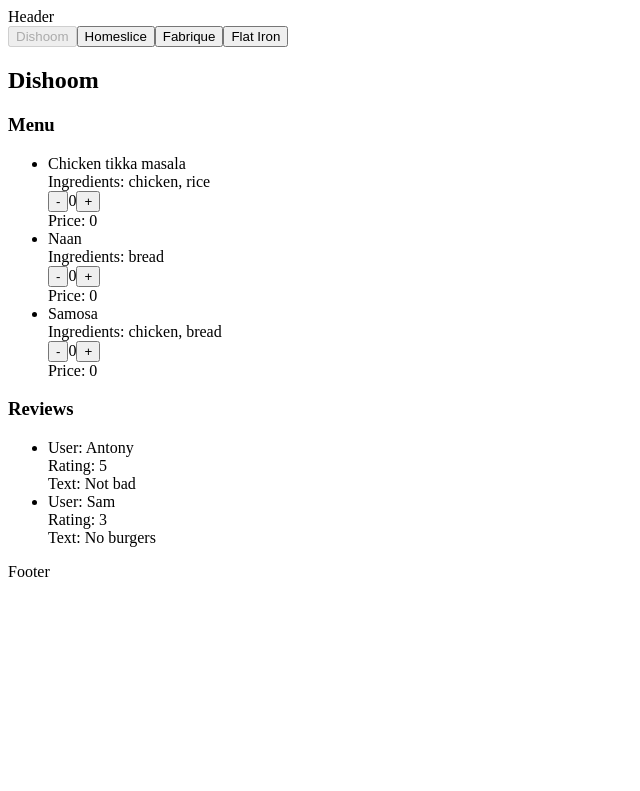
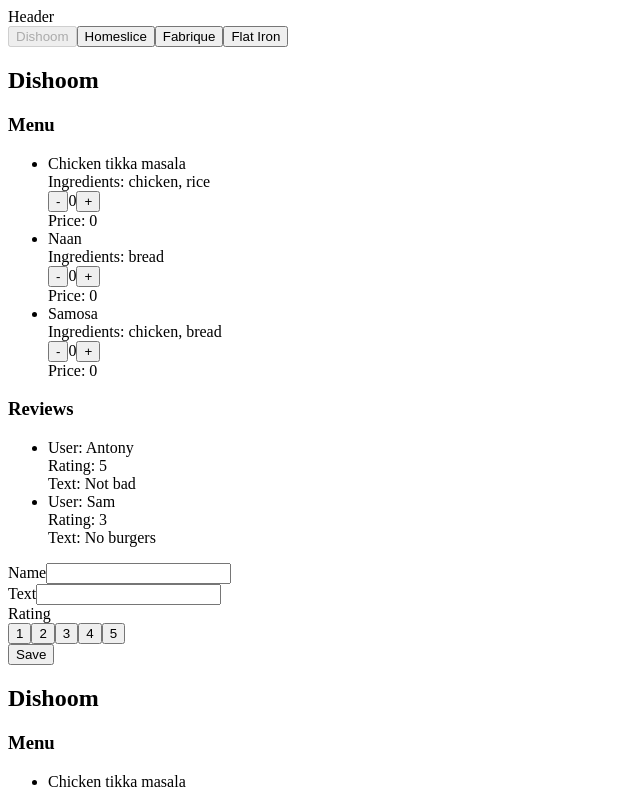
Before and after one commit to evitacore/react-20240513, a React (Vite) app: page / in a window 1280 px wide. Shown: the top 791 px of the page, without its empty margins (0-640 px from the left). Built offline with nearby package versions, Linux system fonts and the light colour scheme.

Commit message:
feat: add Rating and ScrollProgressBar components, 4hw

```diff
--- a/src/components/layout/component.jsx
+++ b/src/components/layout/component.jsx
@@ -1,8 +1,10 @@
 import { Footer } from "../footer/component";
 import { Header } from "../header/component";
+import { ScrollProgressBar } from "../scroll-progress-bar/component";
 
 export const Layout = ({ children }) => {
   return <div>
+    <ScrollProgressBar />
     <Header />
     <div>{children}</div>
     <Footer />
--- /dev/null
+++ b/src/components/rating/component.jsx
@@ -0,0 +1,10 @@
+export const Rating = ({ value, onClickRating, min=1, max=5 } = {}) => {
+  let buttons = [];
+  for (let i = min; i <= max; i++) {
+    buttons.push(<button onClick={onClickRating} disabled={value === i}>{i}</button>);
+  }
+
+  return <div>
+    <div>{buttons}</div>
+  </div>;
+};
--- a/src/components/restaurant/component.jsx
+++ b/src/components/restaurant/component.jsx
@@ -1,4 +1,5 @@
 import { Menu } from "../menu/component";
+import { ReviewForm } from "../review-form/component";
 import { Reviews } from "../reviews/component";
 
 export const Restaurant = ({ restaurant }) => {
@@ -8,5 +9,6 @@
     <h2>{name}</h2>
     {!!menu?.length && <Menu menu={menu} />}
     {!!reviews?.length && <Reviews reviews={reviews} />}
+    <ReviewForm />
   </div>;
 };
--- a/src/components/restaurants/component.jsx
+++ b/src/components/restaurants/component.jsx
@@ -17,5 +17,8 @@
       activeTabIndex={activeRestaurantIndex}
     />
     <Restaurant restaurant={restaurants[activeRestaurantIndex]} />
+    <Restaurant restaurant={restaurants[activeRestaurantIndex]} />
+    <Restaurant restaurant={restaurants[activeRestaurantIndex]} />
+    <Restaurant restaurant={restaurants[activeRestaurantIndex]} />
   </div>;
 };
--- /dev/null
+++ b/src/components/review-form/component.jsx
@@ -0,0 +1,65 @@
+import { useReducer } from "react";
+import { Rating } from "../rating/component";
+
+const INITIAL_STATE = {
+  name: "",
+  text: "",
+  rating: 0,
+};
+
+function reducer(state, { type, payload } = {}) {
+  switch(type) {
+    case 'setName':
+      return {...state, name: payload};
+    case 'setText':
+      return {...state, text: payload};
+    case 'setRating':
+      return {...state, rating: payload};
+    case 'reset':
+      return INITIAL_STATE;
+    default:
+      return state;
+  }
+}
+
+export const ReviewForm = () => {
+  const [form, dispatch] = useReducer(reducer, INITIAL_STATE)
+
+  const handleSubmit = (e) => {
+    e.preventDefault();
+    dispatch({ type: "reset" });
+  }
+
+  return <form onSubmit={handleSubmit}>
+    <div>
+      <span>Name</span>
+      <input
+        type="text"
+        value={form.name}
+        onChange={(e) =>
+          dispatch({ type: "setName", payload: e.target.value })
+        }
+      />
+    </div>
+    <div>
+      <span>Text</span>
+      <input
+        type="text"
+        value={form.text}
+        onChange={(e) =>
+          dispatch({ type: "setText", payload: e.target.value })
+        }
+      />
+    </div>
+    <div>
+      <span>Rating</span>
+      <Rating
+        value={form.rating}
+        onClickRating={(e) =>
+          dispatch({ type: "setRating", payload: Number(e.target.textContent) })
+        }
+      />
+    </div>
+    <button type="submit">Save</button>
+  </form>;
+};
--- /dev/null
+++ b/src/components/scroll-progress-bar/component.jsx
@@ -0,0 +1,20 @@
+import { useEffect, useRef, useState } from "react";
+import './style.css';
+
+export const ScrollProgressBar = () => {
+  const [scrollWidth, setScrollWidth] = useState(0)
+  const progressBarRef = useRef(null);
+
+  const handleScroll = () => {
+    const { scrollTop, scrollHeight, clientHeight } = document.documentElement;
+    const scrollPercentage = (scrollTop / (scrollHeight - clientHeight)) * 100;
+    setScrollWidth(scrollPercentage);
+  };
+
+  useEffect(() => {
+    window.addEventListener("scroll", handleScroll);
+    return () => window.removeEventListener("scroll", handleScroll);
+  }, []);
+
+  return <div ref={progressBarRef} className="progressBar" style={{ width: `${scrollWidth}%` }}></div>
+};
--- /dev/null
+++ b/src/components/scroll-progress-bar/style.css
@@ -0,0 +1,9 @@
+.progressBar {
+  position: fixed;
+  top: 0;
+  left: 0;
+  height: 5px;
+  z-index: 1;
+  display: inline-block;
+  background: burlywood;
+}
--- a/src/main.jsx
+++ b/src/main.jsx
@@ -1,6 +1,11 @@
 /* eslint-disable react/jsx-key */
+import React from 'react';
 import { createRoot } from 'react-dom/client';
 import { App } from './App';
 
 const root = createRoot(document.getElementById('root'));
-root.render(<App />);
+root.render(
+  <React.StrictMode>
+    <App />
+  </React.StrictMode>
+);
```
